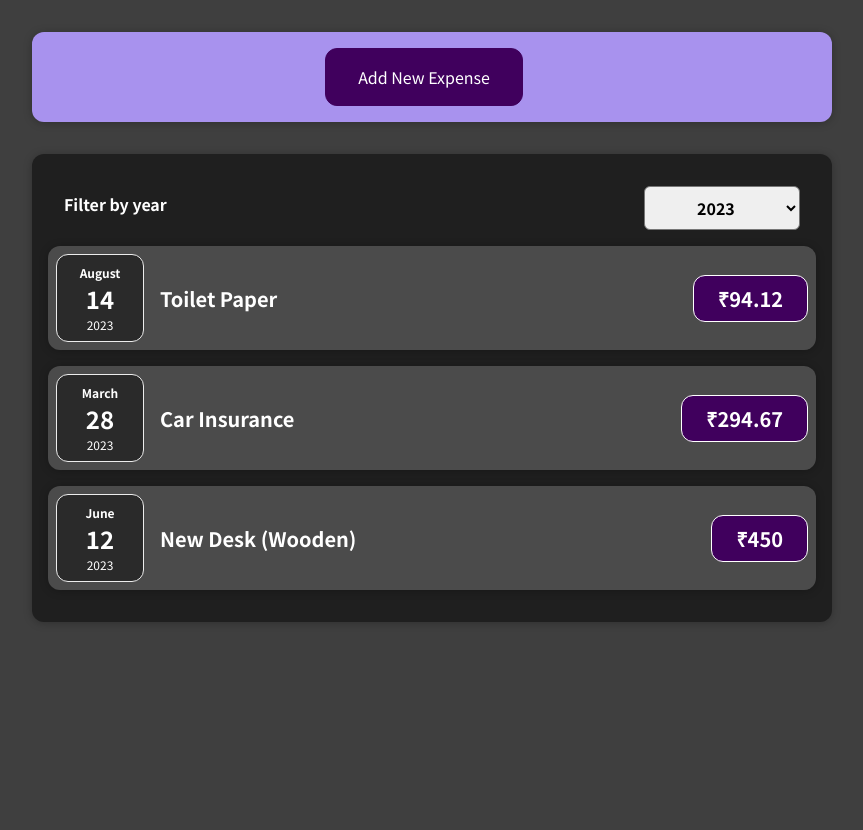
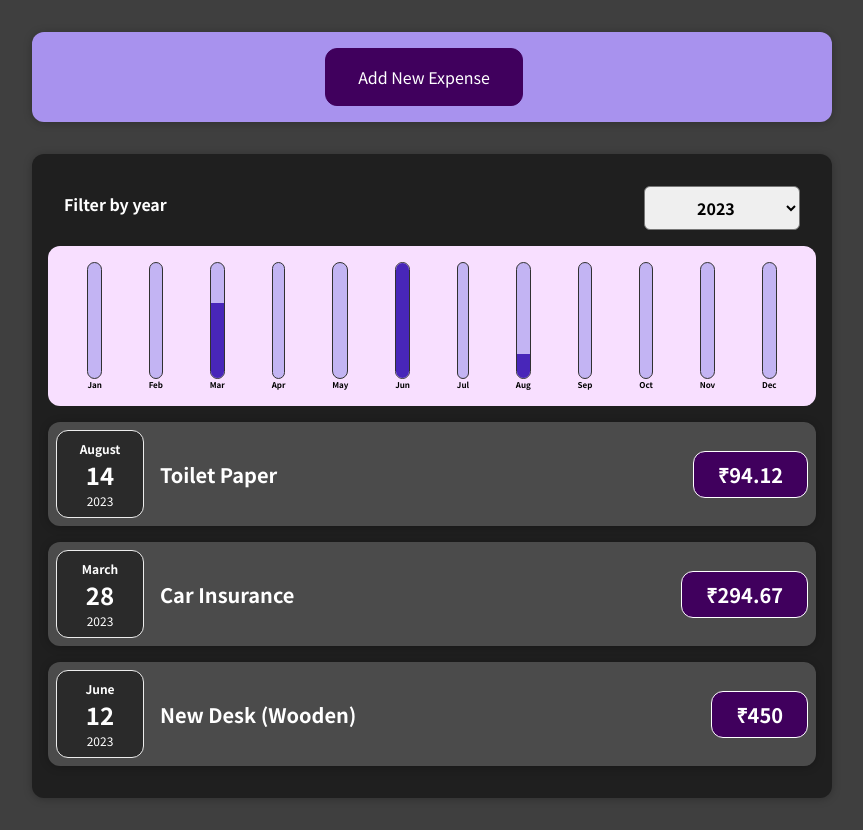
Before and after one commit to Rohitkumar2145/Expense-Tracker, a React (Create React App) app: page / in a window 1280 px wide. Shown: the whole page, without its empty margins (208-1071 px from the left). Before the commit the page ends 800 px from the top, so only its background shows below. Built offline with nearby package versions, Linux system fonts and the light colour scheme.

Commit message:
Expenses Chart added

```diff
--- /dev/null
+++ b/src/components/Chart/Chart.css
@@ -0,0 +1,9 @@
+.chart {
+  padding: 1rem;
+  border-radius: 12px;
+  background-color: #f8dfff;
+  text-align: center;
+  display: flex;
+  justify-content: space-around;
+  height: 10rem;
+}
--- /dev/null
+++ b/src/components/Chart/Chart.js
@@ -0,0 +1,24 @@
+import React from "react";
+
+import ChartBar from "./ChartBar";
+import "./Chart.css";
+
+const Chart = (props) => {
+  const dataPointValues = props.dataPoints.map((dataPoint) => dataPoint.value);
+  const totalMaximum = Math.max(...dataPointValues);
+
+  return (
+    <div className="chart">
+      {props.dataPoints.map((dataPoint) => (
+        <ChartBar
+          key={dataPoint.label}
+          value={dataPoint.value}
+          maxValue={totalMaximum}
+          label={dataPoint.label}
+        />
+      ))}
+    </div>
+  );
+};
+
+export default Chart;
--- /dev/null
+++ b/src/components/Chart/ChartBar.css
@@ -0,0 +1,30 @@
+.chart-bar {
+  height: 100%;
+  display: flex;
+  flex-direction: column;
+  align-items: center;
+}
+
+.chart-bar__inner {
+  height: 100%;
+  width: 100%;
+  border: 1px solid #313131;
+  border-radius: 12px;
+  background-color: #c3b4f3;
+  overflow: hidden;
+  display: flex;
+  flex-direction: column;
+  justify-content: flex-end;
+}
+
+.chart-bar__fill {
+  background-color: #4826b9;
+  width: 100%;
+  transition: all 0.3s ease-out;
+}
+
+.chart-bar__label {
+  font-weight: bold;
+  font-size: 0.5rem;
+  text-align: center;
+}
--- /dev/null
+++ b/src/components/Chart/ChartBar.js
@@ -0,0 +1,25 @@
+import React from "react";
+
+import "./ChartBar.css";
+
+const ChartBar = (props) => {
+  let barFillHeight = "0%";
+
+  if (props.maxValue > 0) {
+    barFillHeight = Math.round((props.value / props.maxValue) * 100) + "%";
+  }
+
+  return (
+    <div className="chart-bar">
+      <div className="chart-bar__inner">
+        <div
+          className="chart-bar__fill"
+          style={{ height: barFillHeight }}
+        ></div>
+      </div>
+      <div className="chart-bar__label">{props.label}</div>
+    </div>
+  );
+};
+
+export default ChartBar;
--- a/src/components/Expenses/Expenses.js
+++ b/src/components/Expenses/Expenses.js
@@ -4,6 +4,7 @@
 import Card from "../UI/Card";
 import ExpensesFilter from "./ExpensesFilter";
 import "./ExpenseList.css";
+import ExpensesChart from "./ExpensesChart";
 
 const Expenses = (props) => {
   const [filteredYear, setFilteredYear] = useState("2023");
@@ -34,6 +35,7 @@
         selected={filteredYear}
         onChangeFilter={filterChangeHandler}
       />
+      <ExpensesChart expenses={filteredExpenses} />
       {expensesContent}
     </Card>
   );
--- /dev/null
+++ b/src/components/Expenses/ExpensesChart.js
@@ -0,0 +1,25 @@
+import React from "react";
+import Chart from "../Chart/Chart";
+const ExpensesChart = (props) => {
+  const chartDataPoints = [
+    { label: "Jan", value: 0 },
+    { label: "Feb", value: 0 },
+    { label: "Mar", value: 0 },
+    { label: "Apr", value: 0 },
+    { label: "May", value: 0 },
+    { label: "Jun", value: 0 },
+    { label: "Jul", value: 0 },
+    { label: "Aug", value: 0 },
+    { label: "Sep", value: 0 },
+    { label: "Oct", value: 0 },
+    { label: "Nov", value: 0 },
+    { label: "Dec", value: 0 },
+  ];
+  for (const expense of props.expenses) {
+    const expenseMonth = expense.date.getMonth();
+    chartDataPoints[expenseMonth].value += expense.amount;
+  }
+
+  return <Chart dataPoints={chartDataPoints} />;
+};
+export default ExpensesChart;
```
Also changed, not shown: 1 other file (tests, documents, lock files or other folders).
